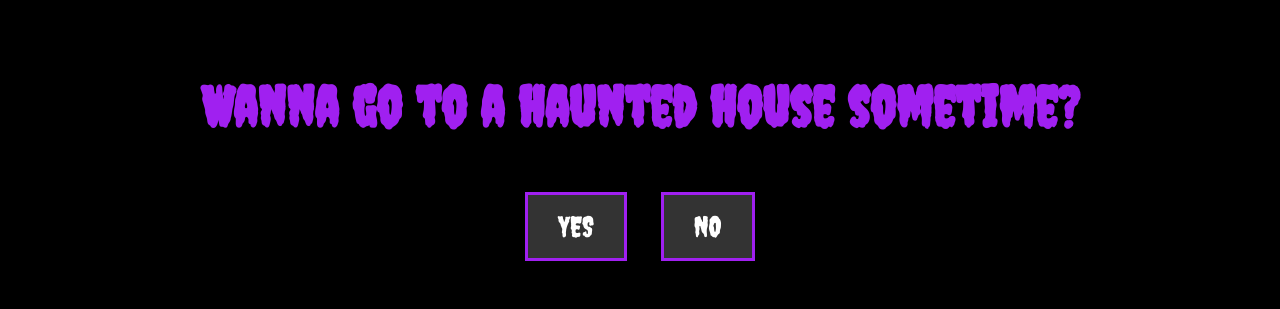
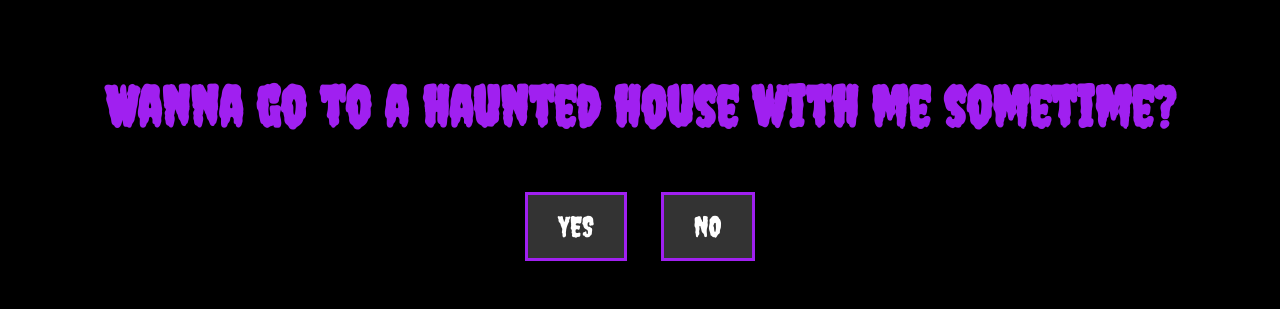
Before and after one commit to nategecko/nategecko.github.io, a plain HTML site: page index.html in a window 1280 px wide. Shown: the part 244-553 px from the top of the page. Drawn offline with Linux system fonts and the light colour scheme.

Commit message:
Update index.html

```diff
--- a/index.html
+++ b/index.html
@@ -10,7 +10,7 @@
 </head>
 <body>
     <div class="container">
-        <h1 class="spooky-text">Wanna go to a haunted house sometime?</h1>
+        <h1 class="spooky-text">Wanna go to a haunted house with me sometime?</h1>
         <div class="button-container">
             <button class="spooky-btn yes-btn" onclick="yesClicked()">YES</button>
             <button class="spooky-btn no-btn" onclick="moveNoButton()">NO</button>
```
